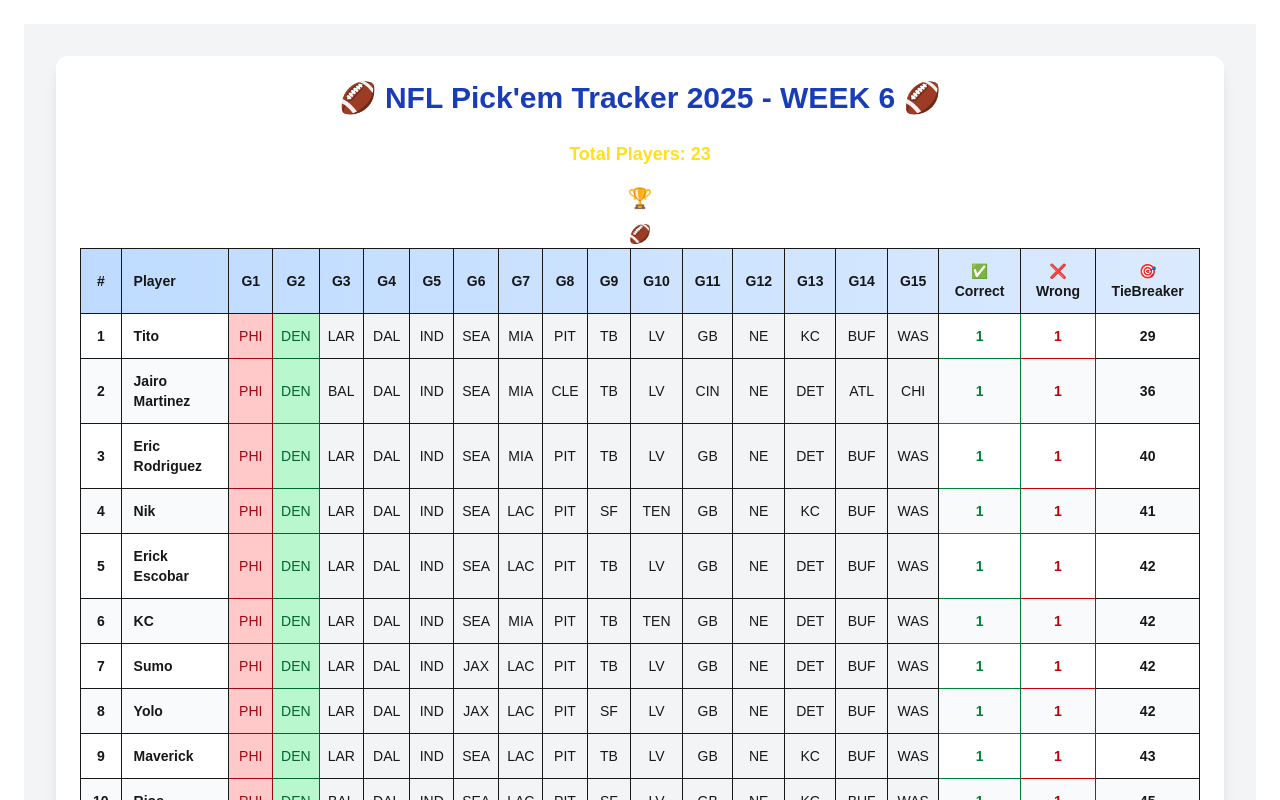
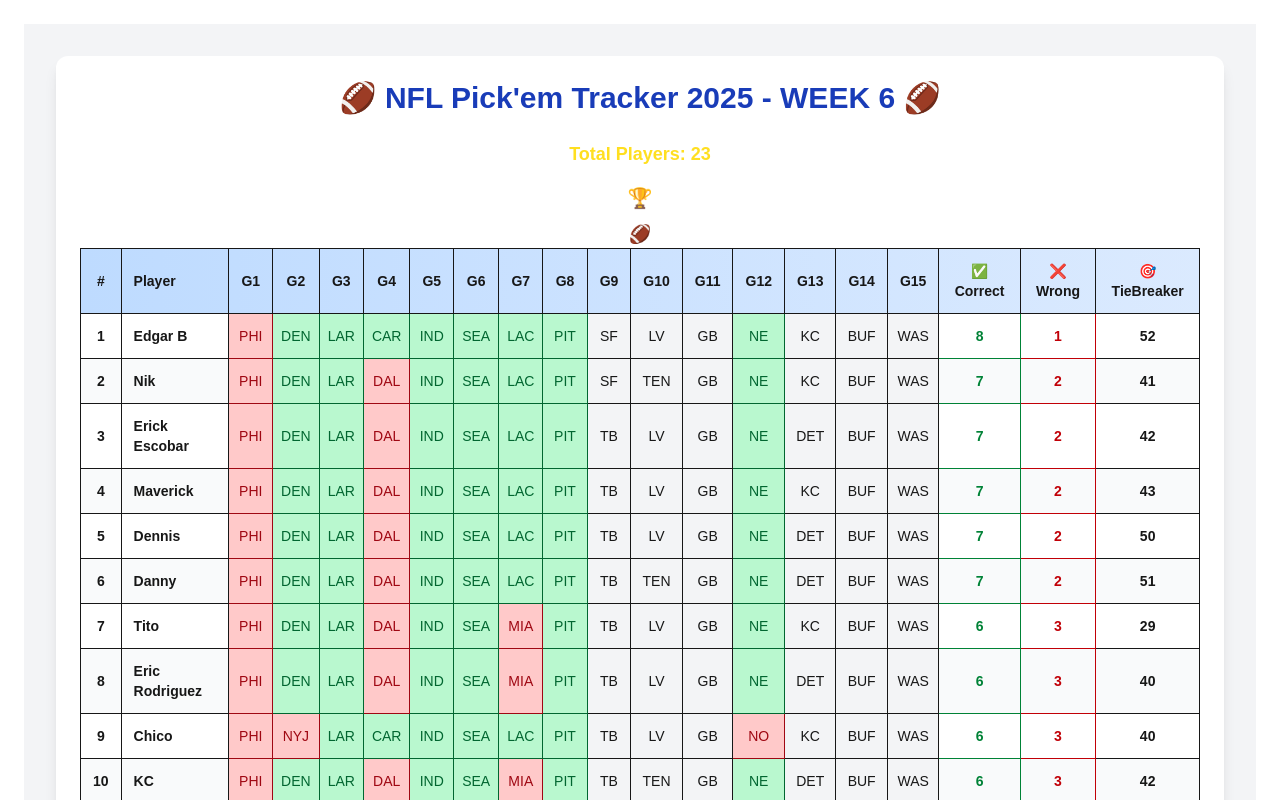
Before and after one commit to CarlosMartinezCM/pickEmTracker, a Next.js app: page / in a window 1280 px wide. Shown: the top 800 px of the page. Built offline with nearby package versions, Linux system fonts and the light colour scheme.

Commit message:
Update PickEmBoard.tsx

```diff
--- a/app/components/PickEmBoard.tsx
+++ b/app/components/PickEmBoard.tsx
@@ -53,7 +53,7 @@ type Result = { [gameIndex: number]: string };
 type LeaderboardPlayer = Player & { correct: number; wrong: number; rank: number };
 
 // Week 6 results
-const confirmedResults: (string | null)[] = [/* Week 5 Results */ "NYG", "DEN"/* Results*/];
+const confirmedResults: (string | null)[] = [/* Week 5 Results */ "NYG", "DEN","LAR", "CAR", "IND" , "SEA", "LAC", "PIT", null , null, null, "NE" /* Results*/];
 
 //Week 6 players
 const initialPlayers = [
```
